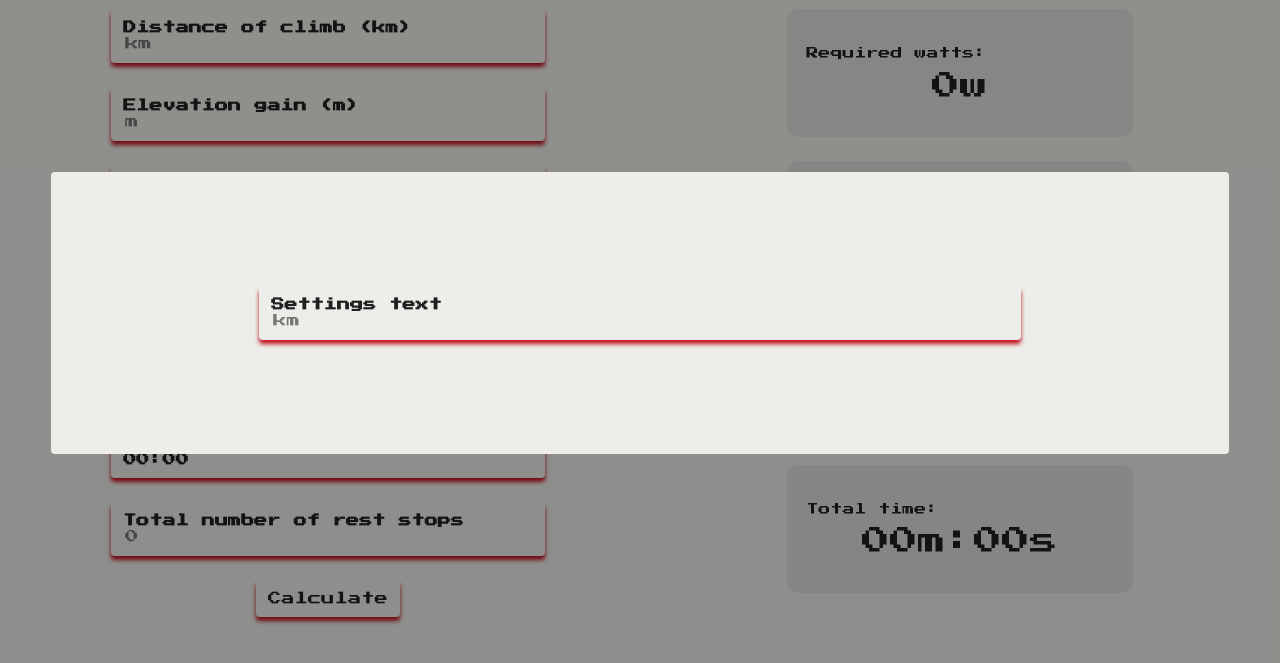
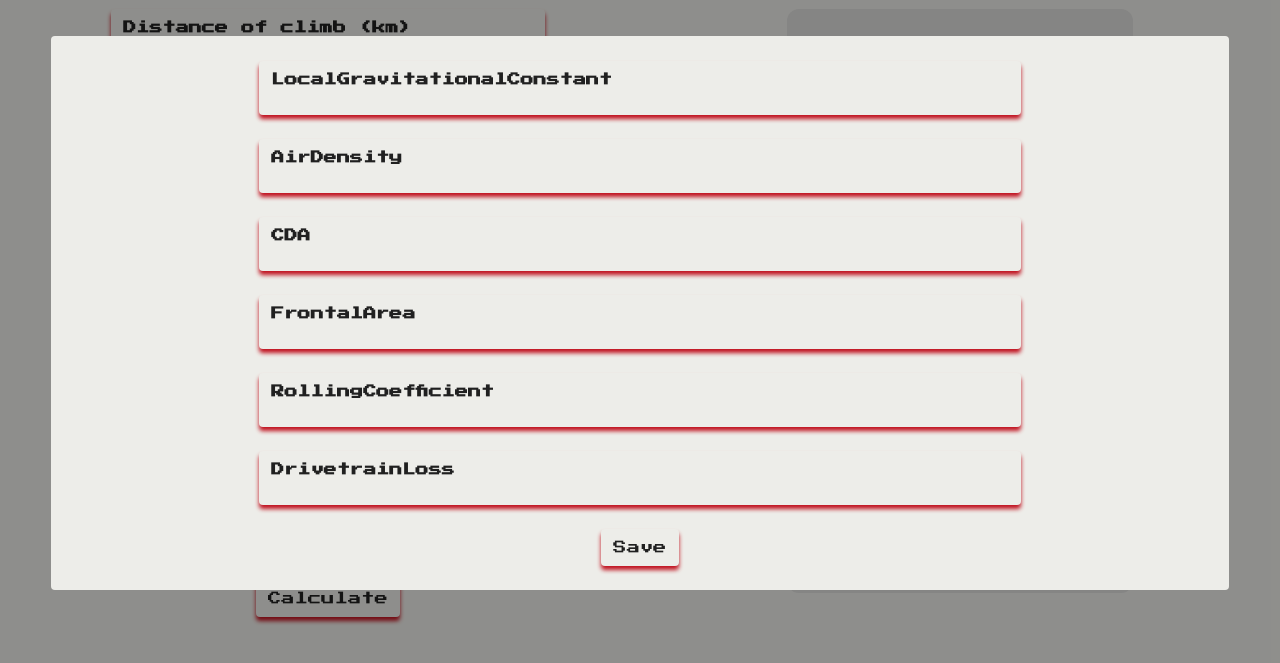
Before and after one commit to SASMIDT03/EverestingCalculator, a website with bundled scripts: page src/index.html in a window 1280 px wide. Both pictures are taken after a click on the picture 991 px from the left and 46 px from the top of the page. Shown: the part 87-750 px from the top of the page. Built offline with nearby package versions, Linux system fonts and the light colour scheme.

Commit message:
Added popupwindow for settings menu

```diff
--- a/src/index.html
+++ b/src/index.html
@@ -8,12 +8,37 @@
 </head>
 <body>
     <div id="popupMainWindow">
+        <!-- ### SettingsPopup ### -->
         <div class="popupContent" id="settingsPopupContent">
             <div class="entryDiv" tabindex="0">
-                <div class="entryTextDiv" id="climbingDistanceText">Settings text</div>
-                <input type="number" id="climbingDistance" placeholder="km">
+                <div class="entryTextDiv">LocalGravitationalConstant</div>
+                <input type="number" id="climbingDistance">
             </div>
+            <div class="entryDiv" tabindex="0">
+                <div class="entryTextDiv">AirDensity</div>
+                <input type="number" id="climbingDistance">
+            </div>
+            <div class="entryDiv" tabindex="0">
+                <div class="entryTextDiv">CDA</div>
+                <input type="number" id="climbingDistance">
+            </div>
+            <div class="entryDiv" tabindex="0">
+                <div class="entryTextDiv">FrontalArea</div>
+                <input type="number" id="climbingDistance">
+            </div>
+            <div class="entryDiv" tabindex="0">
+                <div class="entryTextDiv">RollingCoefficient</div>
+                <input type="number" id="climbingDistance">
+            </div>
+            <div class="entryDiv" tabindex="0">
+                <div class="entryTextDiv">DrivetrainLoss</div>
+                <input type="number" id="climbingDistance">
+            </div>
+
+            <button type="button" id="saveSettingsButton">Save</button>
+
         </div>
+        <!-- ### CalculationPopups ### -->
         <div class="popupContent" id="wattsPopupContent">
             <div class="popupContentCalculatedData">
                 <div class="calculatedDataBox">
@@ -147,5 +172,6 @@
     </div>
 
     <script type="module" src="../dist/src/index.js"></script>
+    <script type="module" src="../dist/src/settingsHandler.js"></script>
 </body>
 </html>
```
